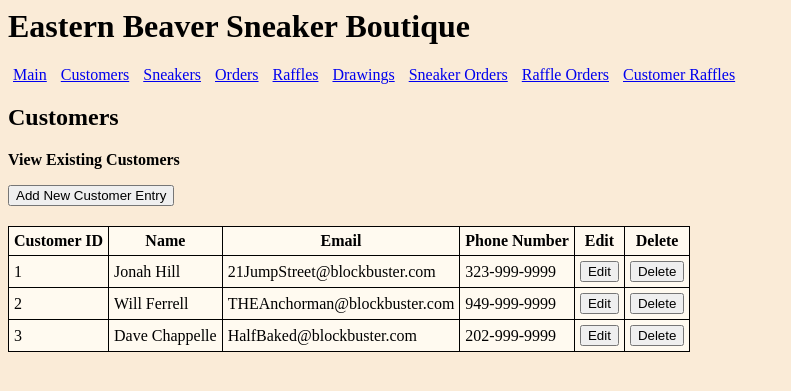
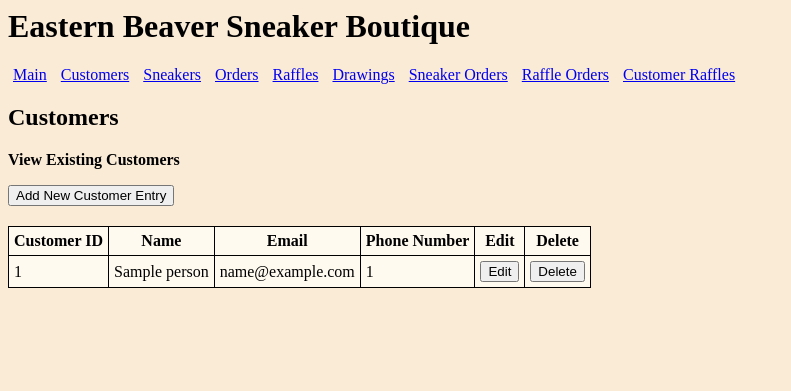
Before and after one commit to mattjmelnick/cs340-database, a Flask app: template templates/customers.j2 in a window 1280 px wide. Shown: the top 391 px of the page, without its empty margins (0-791 px from the left). Run offline with Flask 3, Linux system fonts and the light colour scheme; the template is opened without the code that fills it: most values are stand-ins (such as "Sample title", 1, 10 or a date in 2020).

Commit message:
Implement CRUD operations on the Customers table and forms

```diff
--- a/templates/customers.j2
+++ b/templates/customers.j2
@@ -5,7 +5,6 @@
     <meta name="viewport" content="width=device-width, initial-scale=1.0">
     <title>Eastern Beaver Sneaker Boutique</title>
     <link rel="stylesheet" href="./static/css/style.css">
-    <script src="./static/js/main.js"></script>
 </head>
 <body>
     <h1>Eastern Beaver Sneaker Boutique</h1>
@@ -22,8 +21,9 @@
     </nav>
     <h2>Customers</h2>
     <p><strong>View Existing Customers</strong></p>
-    <button onclick="showAddForm()">Add New Customer Entry</button>
-    <form action="customers" method="POST" class="addForm" style="display: none">
+    <button onclick="showCustomerAdd()">Add New Customer Entry</button>
+	<!-- Add a new Customer to the database -->
+    <form action="customers" method="POST" id="customerAddForm" style="display: none">
         <legend>
             <strong>Add Customer</strong>
         </legend>
@@ -36,42 +36,44 @@
             <input type="tel" name="customerPhone" required>
             <br>
             <br>
-            <button type="submit">Add Customer</button>
-			<button onclick="hideAddForm()">Cancel</button>
+            <button type="submit" name="addCustomerBtn">Add Customer</button>
+			<button type="button" onclick="cancelForm('customerAddForm')">Cancel</button>
         </fieldset>
     </form>
-    <form action="customers" class="updateForm" style="display: none">
+	<!-- Update a Customer in the database -->
+    <form method="POST" id="customerUpdateForm" style="display: none">
         <legend>
             <strong>Update Customer</strong>
         </legend>
         <fieldset>
             <label for="customerIDUpdate">Customer ID</label>
-            <span>1</span>
+            <span id="customerIDUpdate"></span>
             <label for="customerNameUpdate">Name</label>
-            <input type="text" name="customerNameUpdate" value="Jonah Hill" required>
+            <input type="text" name="customerNameUpdate" value="" required>
             <label for="customerEmailUpdate">Email</label>
-            <input type="text" name="customerEmailUpdate" value="21Jumpstreet@blockbuster.com" required>
+            <input type="text" name="customerEmailUpdate" value="" required>
             <label for="customerPhoneUpdate">Phone Number <br> ###-###-####</label>
-            <input type="tel" name="customerPhoneUpdate" value="323-999-9999" required>
+            <input type="tel" name="customerPhoneUpdate" value="" required>
             <br>
             <br>
             <button type="submit">Update Customer</button>
-			<button onclick="hideUpdateForm()">Cancel</button>
+			<button type="button" onclick="cancelForm('customerUpdateForm')">Cancel</button>
         </fieldset>
     </form>
-    <form action="customers" class="deleteForm" style="display: none">
+	<!-- Delete a Customer from the database -->
+    <form method="POST" id="customerDeleteForm" style="display: none">
         <legend>
             <strong>Delete Customer</strong>
         </legend>
         <fieldset>
             <label for="customerIDDelete"><u>Customer ID</u></label>
-            <span>1</span>
+            <span id="customerIDDelete"></span>
             <label for="customerNameDelete"><u>Customer Name</u></label>
-            <span>Jonah Hill</span>
+            <span id="customerNameDelete"></span>
             <br>
             <br>
             <button type="submit">Delete Customer</button>
-			<button onclick="hideDeleteForm()">Cancel</button>
+			<button type="button" onclick="cancelForm('customerDeleteForm')">Cancel</button>
         </fieldset>
     </form>
     <table>
@@ -86,31 +88,31 @@
             </tr>
          </thead>
          <tbody>
-            <tr>
-                <td>1</td>
-                <td>Jonah Hill</td>
-                <td>21JumpStreet@blockbuster.com</td>
-                <td>323-999-9999</td>
-                <td><button onclick="showUpdateForm()">Edit</button></td>
-                <td><button onclick="showDeleteForm()">Delete</button></td>
-            </tr>
-            <tr>
-                <td>2</td>
-                <td>Will Ferrell</td>
-                <td>THEAnchorman@blockbuster.com</td>
-                <td>949-999-9999</td>
-                <td><button onclick="showUpdateForm()">Edit</button></td>
-                <td><button onclick="showDeleteForm()">Delete</button></td>
-            </tr>
-            <tr>
-                <td>3</td>
-                <td>Dave Chappelle</td>
-                <td>HalfBaked@blockbuster.com</td>
-                <td>202-999-9999</td>
-                <td><button onclick="showUpdateForm()">Edit</button></td>
-                <td><button onclick="showDeleteForm()">Delete</button></td>
-            </tr>
+		  		<!-- access the dictionary data passed from app.py -->
+		  		<!-- iterate through the list of dictionaries -->
+				{% for person in customers %}
+            	<tr>
+		  			<!-- place each column value in table cells -->
+					<td>{{ person.customer_id }}</td>
+					<td>{{ person.name}}</td>
+					<td>{{ person.email}}</td>
+					<td>{{ person.phone_number }}</td>
+
+		  			<!-- pass the variable values to the edit form when the edit button is clicked -->
+                	<td><button onclick="showCustomerUpdate(
+						'{{ person['customer_id'] }}',
+						'{{ person['name'] }}',
+						'{{ person['email'] }}',
+						'{{ person['phone_number'] }}')">Edit</button></td>
+
+		  			<!-- pass the id and name values to the delete form when the delete button is clicked -->
+                	<td><button onclick="showCustomerDelete(
+						'{{ person['customer_id'] }}',
+						'{{ person['name'] }}')">Delete</button></td>
+            	</tr>
+				{% endfor %}
          </tbody>
     </table>
 </body>
+<script src="./static/js/main.js"></script>
 </html>
```
